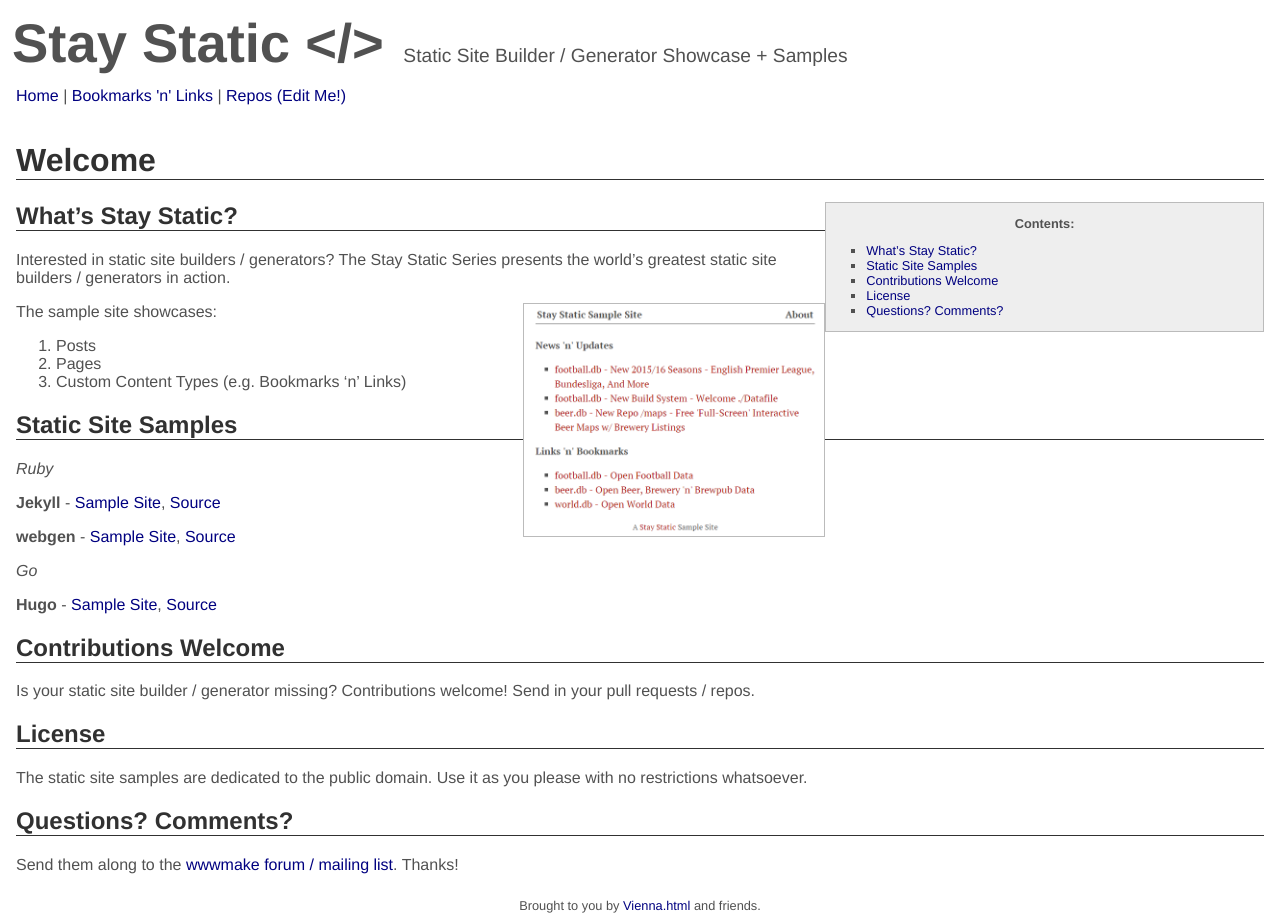
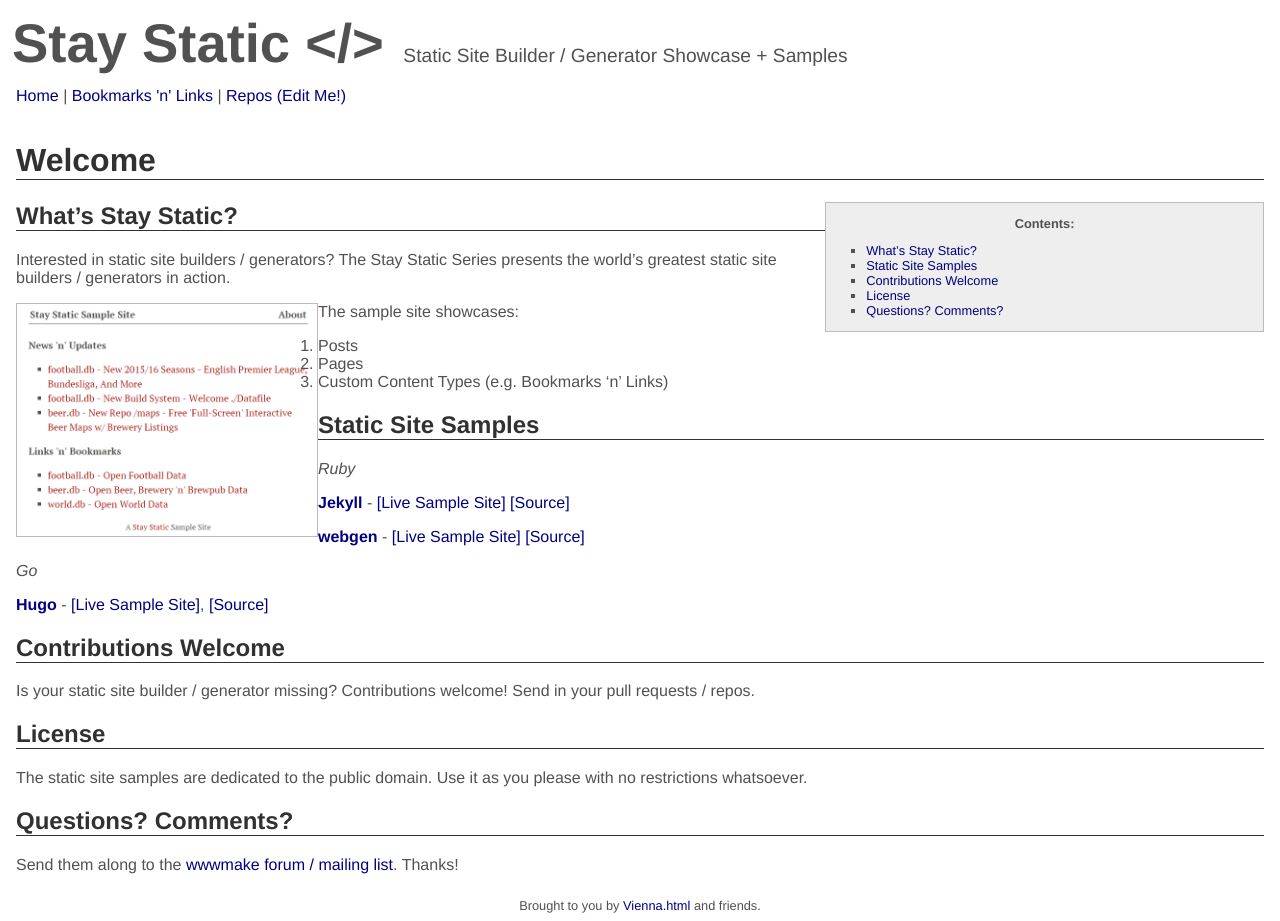
Before and after one commit to staystatic/staystatic.github.io, a Jekyll site: the page built from index.md, in a window 1280 px wide. Built offline with Jekyll 4.4.1, drawn with Linux system fonts in a browser that asks for light colours.

Commit message:
up listing

```diff
--- a/css/style.scss
+++ b/css/style.scss
@@ -129,7 +129,7 @@
 
 
 img#samplesite {
-  float: right;
+  float: left;
   border: 1px solid #bbb;
   width:  300px;
   height: auto;
--- a/index.md
+++ b/index.md
@@ -36,14 +36,15 @@
 
 _Ruby_
 
-**Jekyll** - [Sample Site](http://staystatic.github.io/sites/jekyll), [Source](https://github.com/staystatic/jekyll)
+[**Jekyll**](http://jekyllrb.com) - [[Live Sample Site]](http://staystatic.github.io/sites/jekyll) [[Source]](https://github.com/staystatic/jekyll)
 
-**webgen** - [Sample Site](http://staystatic.github.io/sites/webgen), [Source](https://github.com/staystatic/webgen)
+[**webgen**](http://webgen.gettalong.org) - [[Live Sample Site]](http://staystatic.github.io/sites/webgen) [[Source]](https://github.com/staystatic/webgen)
 
 
 _Go_
 
-**Hugo** - [Sample Site](http://staystatic.github.io/sites/hugo), [Source](https://github.com/staystatic/hugo)
+[**Hugo**](http://gohugo.io) - [[Live Sample Site]](http://staystatic.github.io/sites/hugo), [[Source]](https://github.com/staystatic/hugo)
+
 
 
 <!--
```
